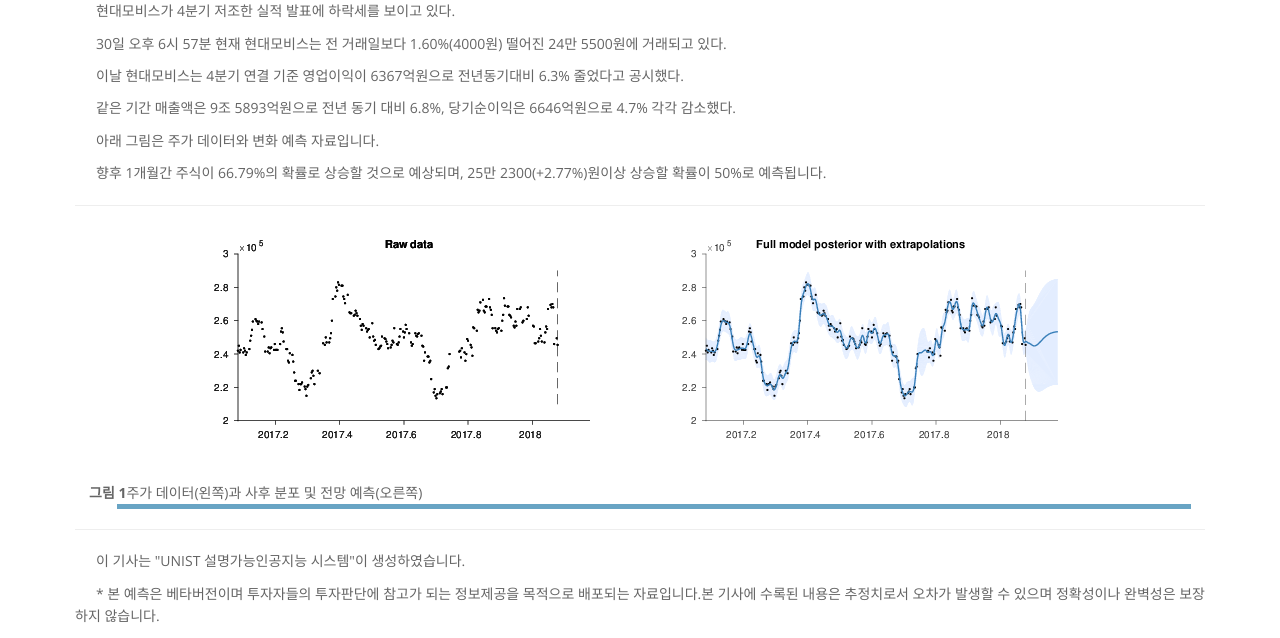
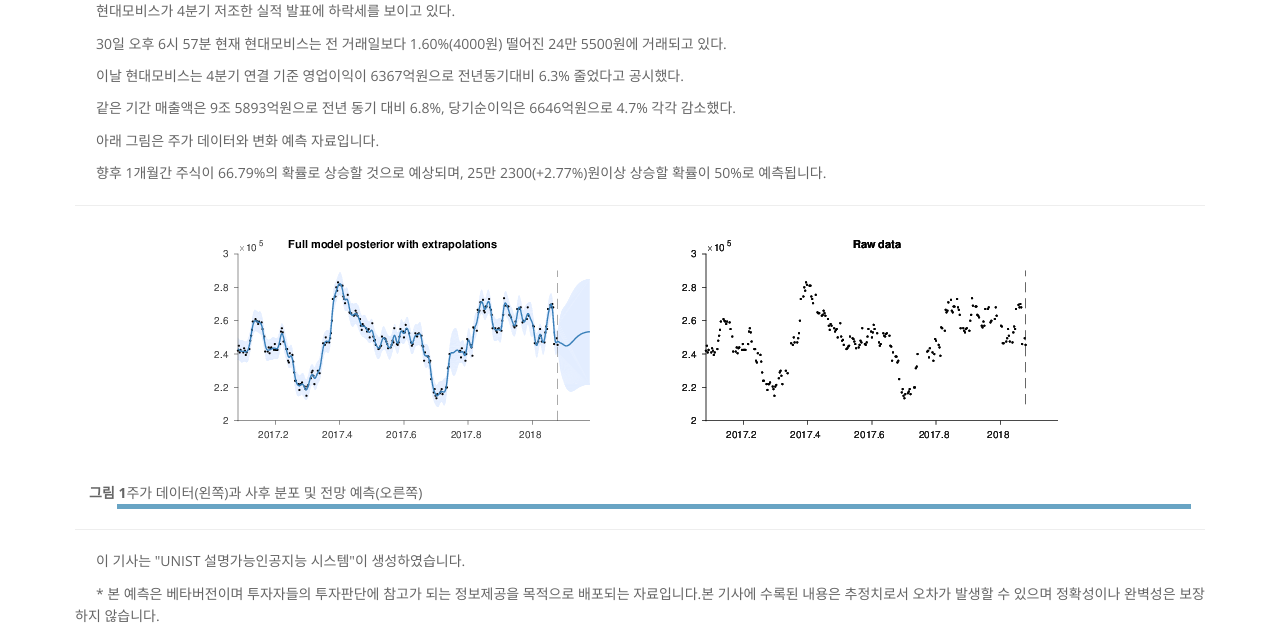
Before and after one commit to kirarenctaon/xai_orininal, a Django app: a page that uses web/templates/web/hyundaimobis2.html in a window 1280 px wide. Shown: the part 408-1046 px from the top of the page. Run offline with Django 3.2, Linux system fonts and the light colour scheme; data comes from the database, SQL or seed files in the repository; some libraries are stand-ins or nearby versions.

Commit message:
아모레퍼시픽이랑 같은에러

```diff
--- a/web/templates/web/hyundaimobis2.html
+++ b/web/templates/web/hyundaimobis2.html
@@ -33,7 +33,7 @@
 </p><p class="indent">같은 기간 매출액은 9조 5893억원으로 전년 동기 대비 6.8%, 당기순이익은 6646억원으로 4.7% 각각 감소했다.</p><p class="indent">아래 그림은 주가 데이터와 변화 예측 자료입니다.</p><p class="indent">향후 1개월간 주식이 66.79%의 확률로 상승할 것으로 예상되며, 25만 2300(+2.77%)원이상 상승할 확률이 50%로 예측됩니다.</p>
 <hr class="figure"/><div class="figure">
 <a id="x1-1001r1"></a>
-<div class="tabular"> <table cellpadding="0" cellspacing="0" class="tabular" id="TBL-2"><colgroup id="TBL-2-1g"><col id="TBL-2-1"></col><col id="TBL-2-2"></col></colgroup><tr id="TBL-2-1-" style="vertical-align:baseline;"><td class="td11" id="TBL-2-1-1" style="white-space:nowrap; text-align:center;"><img alt="pict" src="/static/img/autonews/hyundaimobis_raw_data.png"/> </td><td class="td11" id="TBL-2-1-2" style="white-space:nowrap; text-align:center;"><img alt="pict" src="/static/img/autonews/hyundaimobis_all.png"/> </td></tr></table>
+<div class="tabular"> <table cellpadding="0" cellspacing="0" class="tabular" id="TBL-2"><colgroup id="TBL-2-1g"><col id="TBL-2-1"></col><col id="TBL-2-2"></col></colgroup><tr id="TBL-2-1-" style="vertical-align:baseline;"><td class="td11" id="TBL-2-1-1" style="white-space:nowrap; text-align:center;"><img alt="pict" src="/static/img/autonews/3.png"/> </td><td class="td11" id="TBL-2-1-2" style="white-space:nowrap; text-align:center;"><img alt="pict" src="/static/img/autonews/4.png"/> </td></tr></table>
 </div>
 <br/> <div class="caption"><span class="id">그림 1</span><span class="content">주가 데이터(왼쪽)과 사후 분포 및 전망 예측(오른쪽)</span></div><!--tex4ht:label?: x1-1001r1 -->
 </div><hr class="endfigure"/><p class="indent">이 기사는 "UNIST 설명가능인공지능 시스템"이 생성하였습니다.</p><p class="indent">* 본 예측은 베타버전이며 투자자들의 투자판단에 참고가 되는 정보제공을 목적으로 배포되는 자료입니다.본 기사에 수록된 내용은 추정치로서 오차가 발생할 수 있으며 정확성이나 완벽성은 보장하지 않습니다.</p>
```
Also changed, not shown: static/img/autonews/3.png (added), static/img/autonews/4.png (added).
